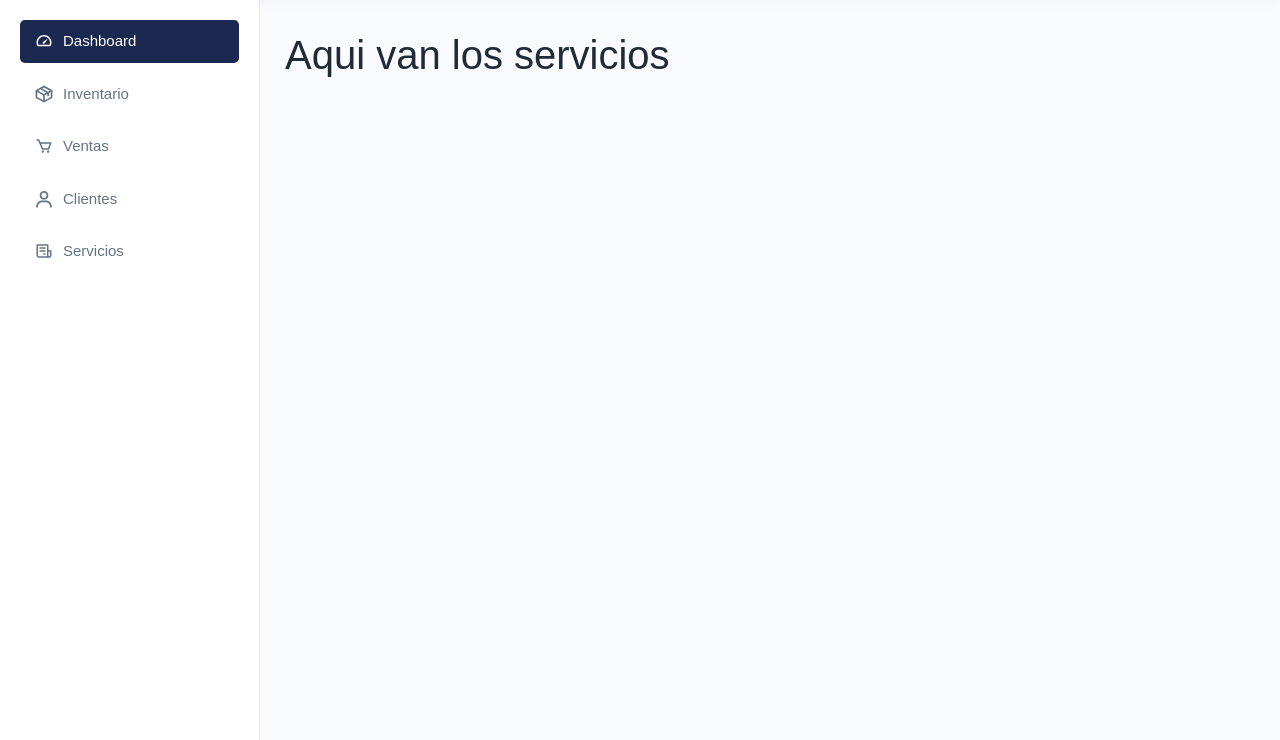
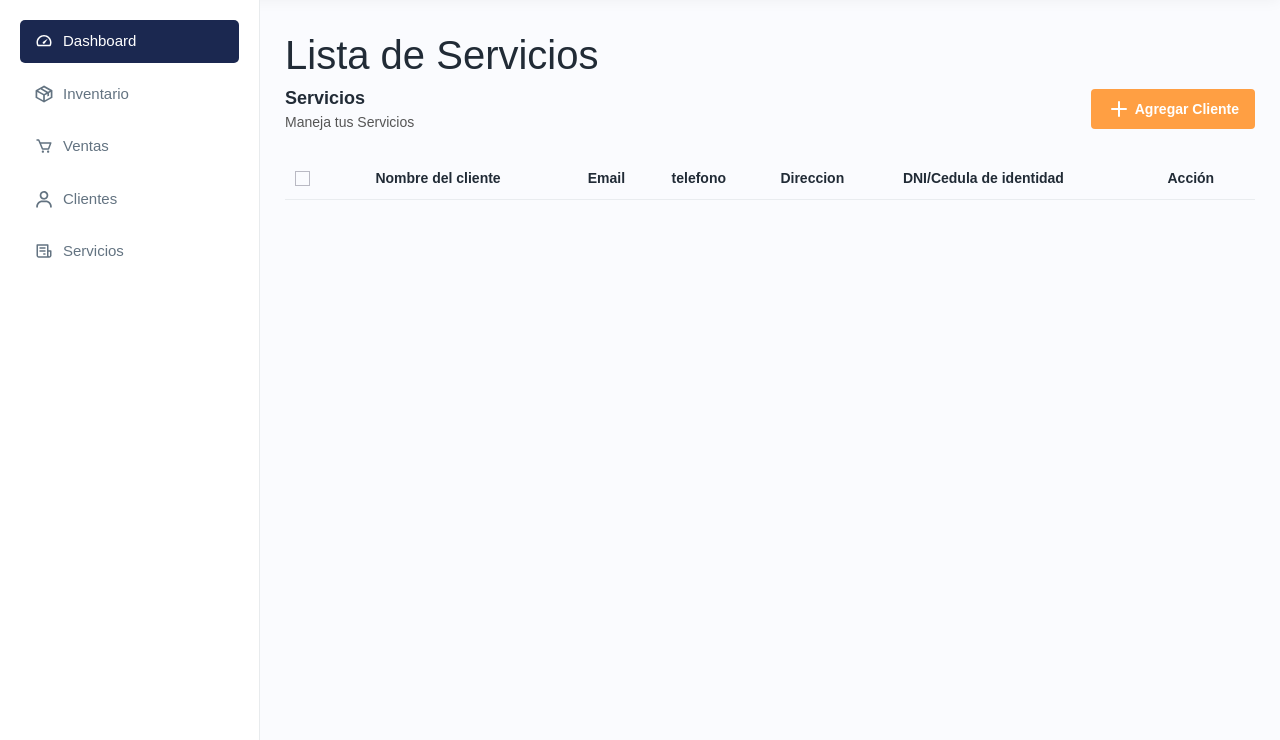
Before and after one commit to marcomelendezz/ProyectoUptag, a Django app: page /servicelist/ in a window 1280 px wide. Shown: the part 60-800 px from the top of the page. Run offline with Django 5.2, Linux system fonts and the light colour scheme; lists and menus that the app fills with data are empty; some libraries are stand-ins or nearby versions.

Commit message:
Titulo cambiado

```diff
--- a/Proyecto/inventario/templates/pages/servicios.html
+++ b/Proyecto/inventario/templates/pages/servicios.html
@@ -4,5 +4,60 @@
 {% block title %}Servicios{% endblock %}
 
 {% block content %}
-<h1>Aqui van los servicios</h1>
+
+<h1>Lista de Servicios</h1>
+<div class="page-header">
+<div class="page-title">
+<h4>Servicios
+</h4>
+<h6>Maneja tus Servicios</h6>
+</div>
+<div class="page-btn">
+<a href="/addclient" class="btn btn-added"><img src="{% static 'img/icons/plus.svg' %}" alt="img" class="me-1">Agregar Cliente</a>
+</div>
+</div>
+
+<div class="table-responsive">
+<table class="table  datanew">
+<thead>
+<tr>
+<th>
+<label class="checkboxs">
+<input type="checkbox" id="select-all">
+<span class="checkmarks"></span>
+</label>
+</th>
+<th>Nombre del cliente</th>
+<th>Email</th>
+<th>telefono</th>
+<th>Direccion</th>
+<th>DNI/Cedula de identidad</th>
+<th>Acción</th>
+</tr>
+</thead>
+
+<tbody>
+{% for cliente in clientes %}
+<tr>
+<td>
+<label class="checkboxs">
+<input type="checkbox">
+<span class="checkmarks"></span>
+</label>
+</td>
+<td>{{ cliente.nombre }}</td>
+<td>{{ cliente.email }}</td>
+<td>{{ cliente.telefono }}</td>
+<td>{{ cliente.direccion }}</td>
+<td>{{ cliente.dni }}</td>
+<td></td>
+</tr>
+{% endfor %}
+</tbody>
+</table>
+</div>
+</div>
+</div>
+
+
 {% endblock %}
```
